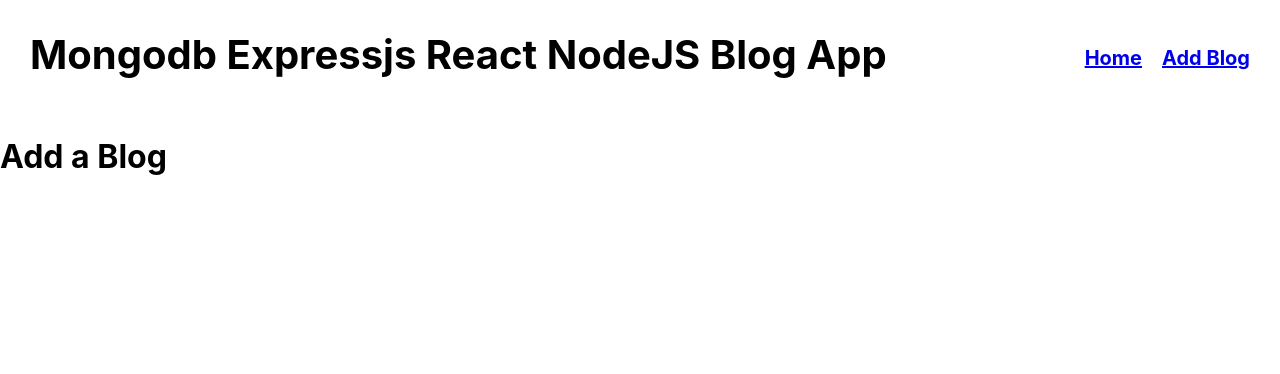
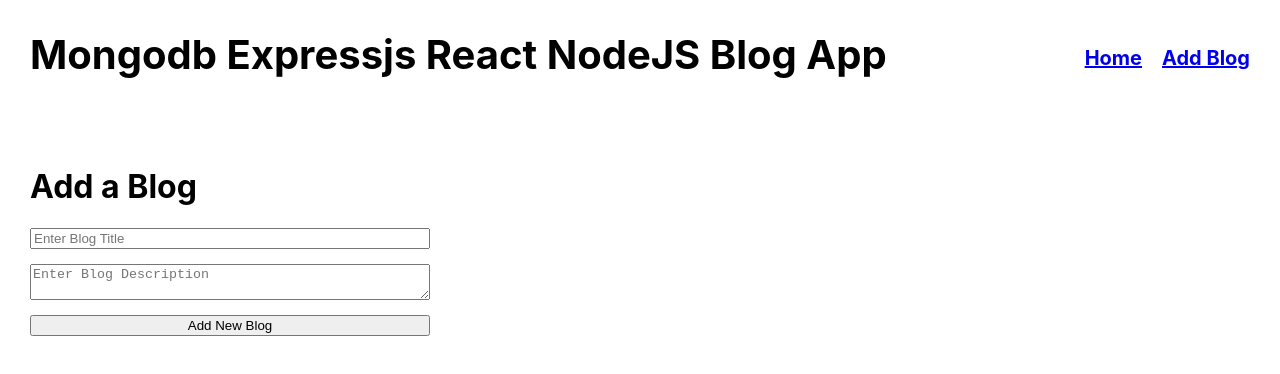
Before and after one commit to JenkinHe/blogpost-app-react-mongodb-expressjs-nodejs, a React (Create React App) app in the folder client/: page /add-blog in a window 1280 px wide. Shown: the top 374 px of the page. Built offline with nearby package versions, Linux system fonts and the light colour scheme.

Commit message:
Blog post react page designed

```diff
--- a/client/src/pages/add-blog/index.jsx
+++ b/client/src/pages/add-blog/index.jsx
@@ -1,7 +1,21 @@
-
+import classes from './styles.module.css'
 
 export default function AddNewBlog(){
-    return <div>
+    return <div className={classes.wrapper}>
         <h1>Add a Blog</h1>
+        <div className={classes.formWrapper}>
+            <input
+            name='title'
+            placeholder='Enter Blog Title'
+            id='title'
+            type='text'
+            />
+            <textarea
+            name='description'
+            placeholder='Enter Blog Description'
+            id='description'
+            />
+            <button>Add New Blog</button>
+        </div>
     </div>
 }
--- /dev/null
+++ b/client/src/pages/add-blog/styles.module.css
@@ -0,0 +1,11 @@
+.wrapper {
+    padding: 30px;
+}
+
+
+.formWrapper{
+    display: flex;
+    flex-direction: column;
+    gap: 15px;
+    width: 400px;
+}
```
